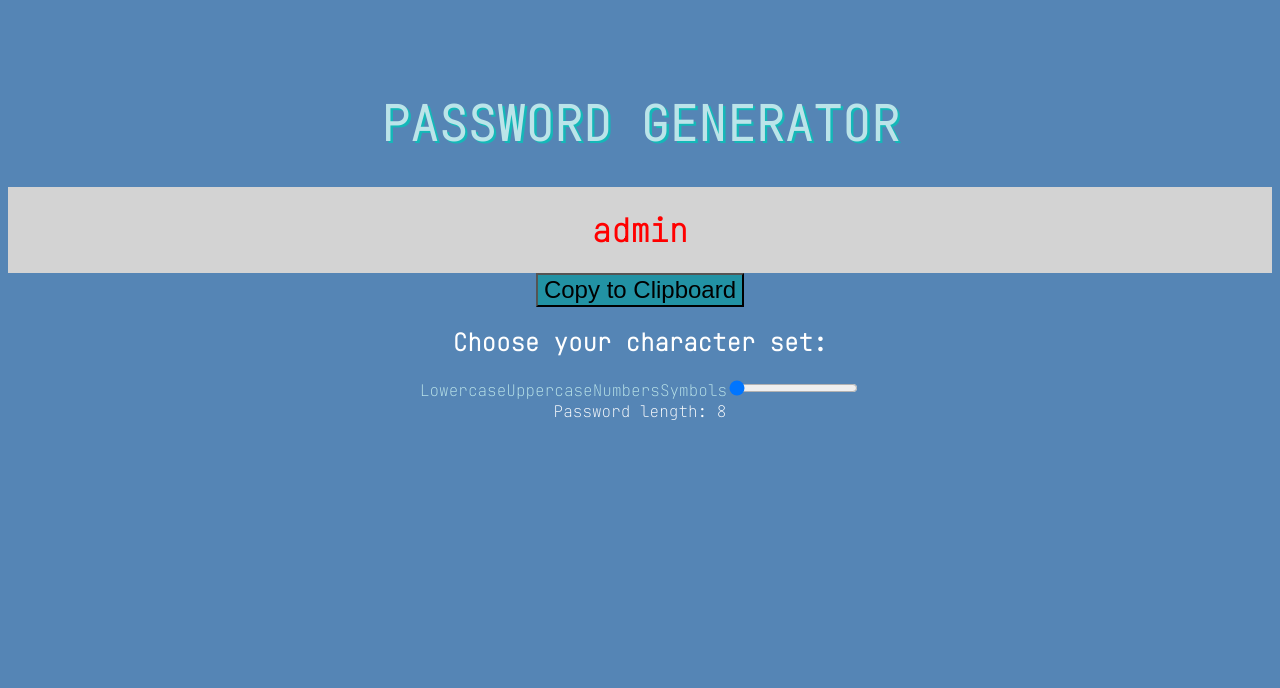
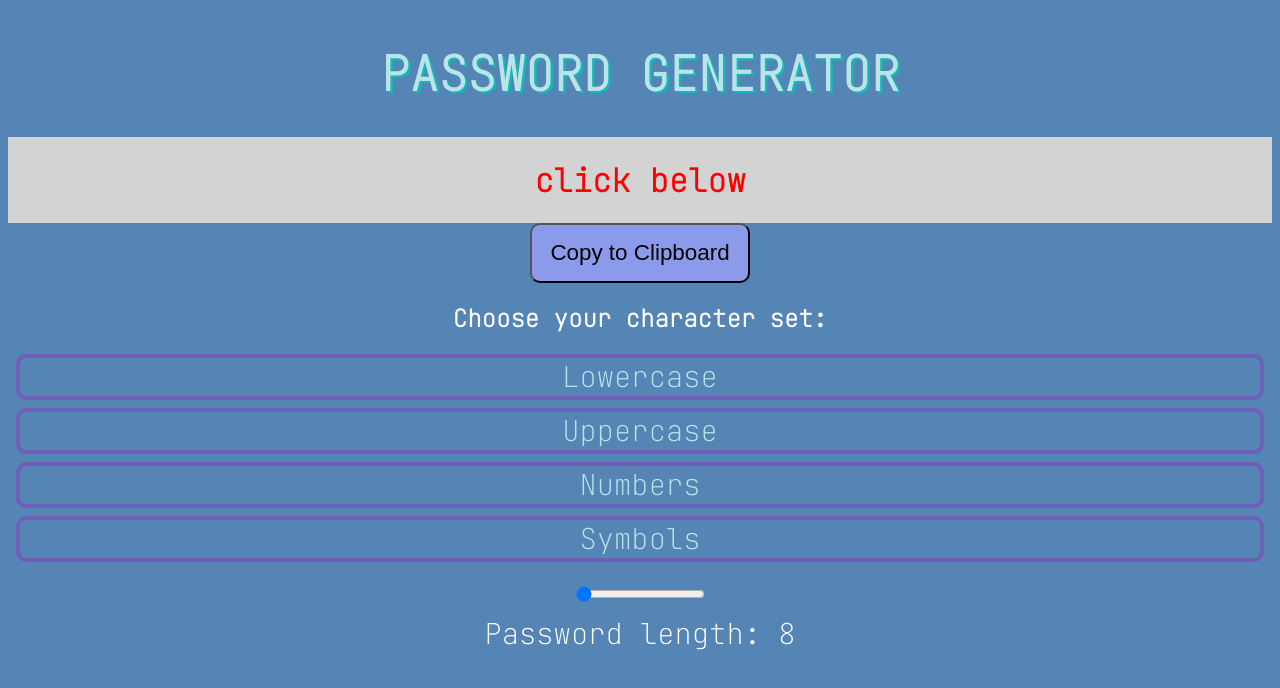
Before and after one commit to EnricoCarruba/passwordGenerator, a Vue app: page / in a window 1280 px wide. Shown: the top 688 px of the page. Built offline with nearby package versions, Linux system fonts and the light colour scheme.

Commit message:
refactored css styles for buttons

```diff
--- a/src/components/password-generator.vue
+++ b/src/components/password-generator.vue
@@ -9,11 +9,13 @@
   <section>
     <button id="copy-to-clipboard">Copy to Clipboard</button>
     <h2 id="character-set-label">Choose your character set:</h2>
+    <div class="checkboxes">
       <input
         type="checkbox"
         name="lowercase"
         v-model="checkLowerCase"
         value="lowercase"
+        id="lowercase"
         class="button-character-set"
         v-on:click="generatePassword()"
       />
@@ -25,6 +27,7 @@
         value="uppercase"
         v-model="checkUpperCase"
         class="button-character-set"
+        id="uppercase"
         v-on:click="generatePassword()"
       />
       <label for="uppercase">Uppercase</label>
@@ -34,6 +37,7 @@
         type="checkbox"
         value="numbers"
         name="numbers"
+        id="numbers"
         v-model="checkNumbers"
         class="button-character-set"
       />
@@ -44,11 +48,12 @@
         type="checkbox"
         name="symbols"
         value="symbols"
+        id="symbols"
         v-model="checkSymbols"
         class="button-character-set"
       />
       <label for="symbols">Symbols</label>
-
+    </div>
     <!-- Slider  -->
 
     <input
@@ -69,7 +74,7 @@
 <script>
 export default {
   data: () => ({
-    password: "admin",
+    password: "click below",
     passwordLength: "8",
     checkLowerCase: false,
     checkUpperCase: false,
@@ -154,7 +159,7 @@ html {
   text-align: center;
   background-color: #5585b5;
   color: #bbe4e9;
-  margin-top: 60px;
+  margin-top: 10px;
 }
 
 header {
@@ -180,10 +185,13 @@ header {
 }
 
 #copy-to-clipboard {
-  font-size: 1.5rem;
+  font-size: 1.4rem;
   text-align: center;
-  background-color: #2292a4;
+  background-color: #8c9aec;
   color: black;
+  border-radius: 10px;
+  width: 220px;
+  height: 60px;
 }
 
 #character-set-label {
@@ -198,23 +206,32 @@ header {
 }
 
 input[type="checkbox"] {
-  all: unset;
+  /* width: 25px;
+  height: 25px; */
+  display: none;
 }
 
-input[type="checkbox"]:checked + label {
-  background-color: #2292a4;
+input:checked + label {
+  background-color: rgb(68, 79, 241);
+  font-weight: bolder;
 }
 
-input[type="checkbox"]:focus + label {
-  border: 5px;
+label {
+  font-size: 1.8rem;
+  margin: 0.5rem;
+  border: 4px solid #6f5fb8;
+  border-radius: 10px;
+  display: block;
 }
 
 #slider-label {
   color: white;
   display: block;
+  border: none;
 }
 
 #slider {
   size: 50%;
+  margin-top: 1rem;
 }
 </style>
```
Lines whose indentation alone changed are shown as unchanged.
